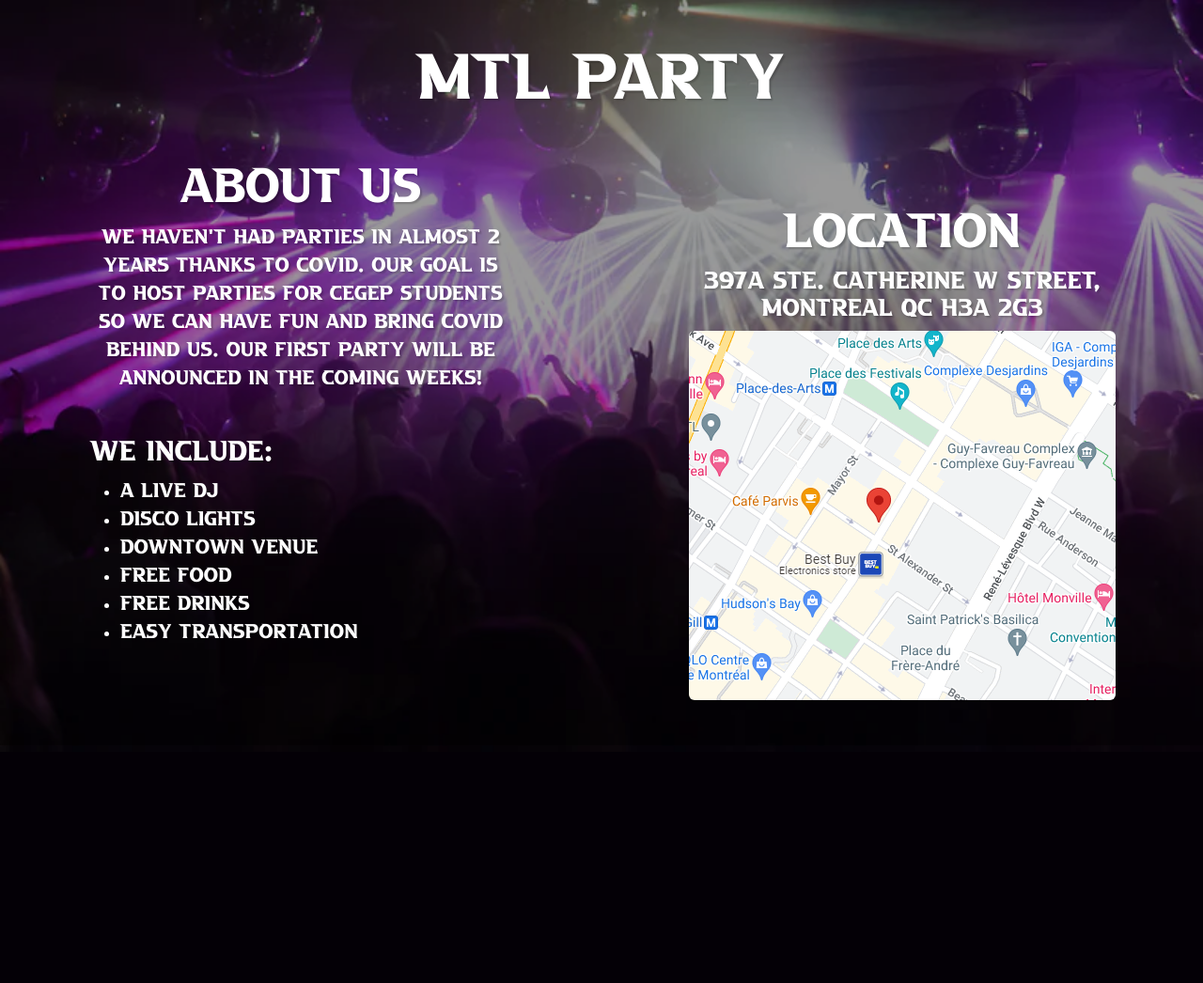
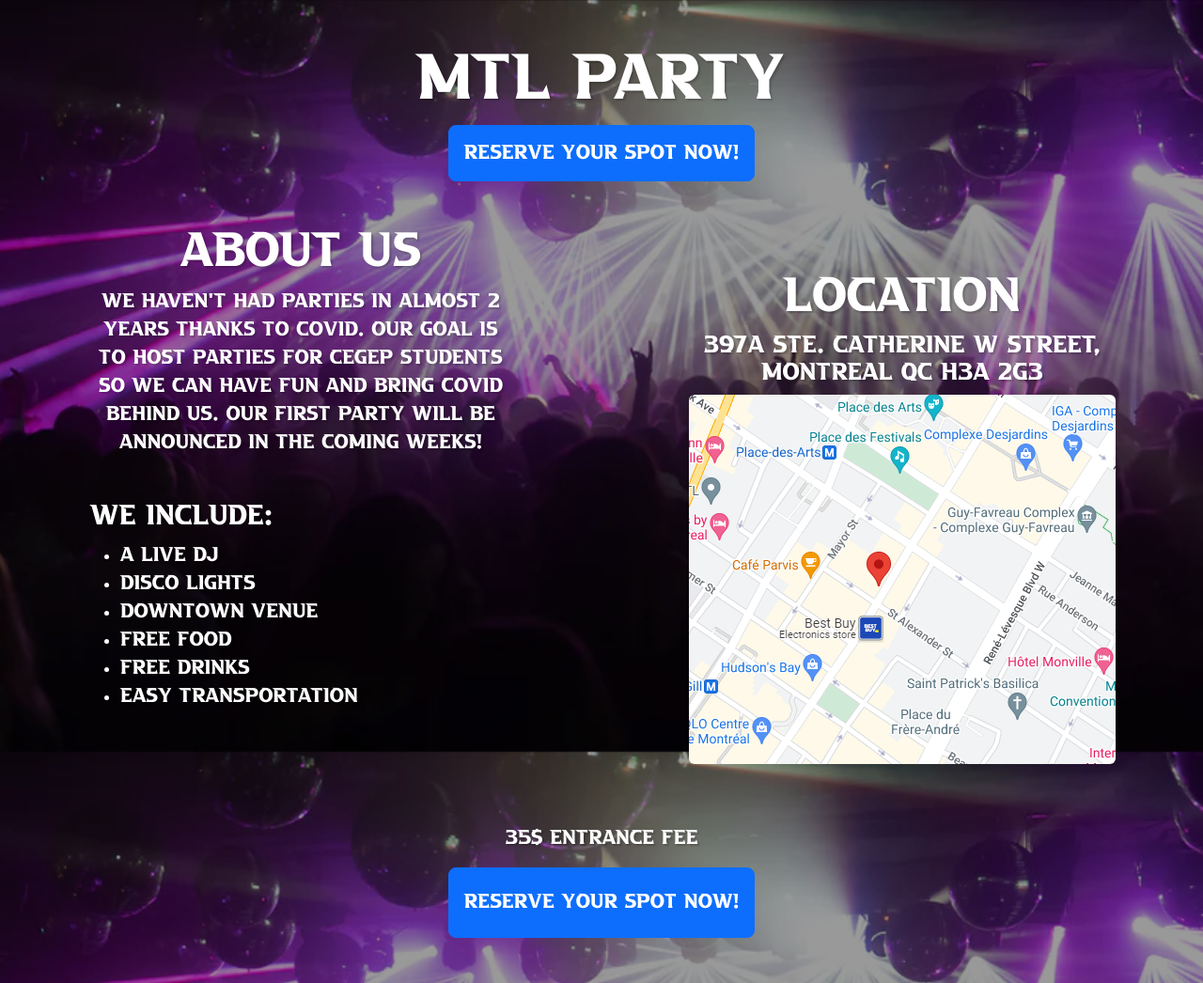
Before and after one commit to yanis-falaki/party-website, a Flask app: page / in a window 1280 px wide. Shown: the whole page at 94% size. Before the commit the page ends 762 px from the top, so only its background shows below. Run offline with Flask 2, Linux system fonts and the light colour scheme; some libraries are stand-ins or nearby versions.

Commit message:
Added purchase buttons, and downloaded bootstrap css for custom colors

```diff
--- a/templates/index.html
+++ b/templates/index.html
@@ -5,6 +5,9 @@
 {% block main %}
     <main class="container-fluid color-overlay">
         <h1 class="text-center mt-5">MTL PARTY</h1>
+        <div class="d-flex justify-content-center">
+            <button type="button" class="btn btn-lg btn-primary mx-auto" style="height: 60px" >Reserve your spot now!</button>
+        </div>
         <div class="row mt-5">
             <div class="col-lg-6 px-5">
                 <h2 class="text-center">About us</h2>
@@ -24,7 +27,11 @@
             <div class="col-lg-6 px-5">
                 <h2 class="text-center mt-5">Location</h2>
                 <h4 class="text-center px-4">397A Ste. Catherine W street, Montreal QC H3A 2G3</h3>
-                <img class="rounded mx-auto d-block mb-5" src="static/media/map.png">
+                <img class="img-fluid rounded mx-auto d-block mb-5" src="static/media/map.png">
+            </div>
+            <div class="col-12 px-5 d-flex flex-column mt-3">
+                <p class="mx-auto">35$ entrance fee</p>
+                <button type="button" class="btn btn-primary btn-lg mb-5 mx-auto" style="height: 75px">Reserve your spot now!</button>
             </div>
         </div>
     </main>
--- a/templates/layout.html
+++ b/templates/layout.html
@@ -1,8 +1,8 @@
 <!DOCTYPE html>
 <html>
     <head>
-        <!-- CSS only -->
-        <link href="https://cdn.jsdelivr.net/npm/bootstrap@5.2.0/dist/css/bootstrap.min.css" rel="stylesheet" integrity="sha384-gH2yIJqKdNHPEq0n4Mqa/HGKIhSkIHeL5AyhkYV8i59U5AR6csBvApHHNl/vI1Bx" crossorigin="anonymous">
+        <!-- CSS only, downloaded bootstrap css as a simple solution to customizing colors -->
+        <link href="{{ url_for('static', filename='bootstrap.css') }}" rel="stylesheet">
         <!-- JavaScript Bundle with Popper -->
         <script src="https://cdn.jsdelivr.net/npm/bootstrap@5.2.0/dist/js/bootstrap.bundle.min.js" integrity="sha384-A3rJD856KowSb7dwlZdYEkO39Gagi7vIsF0jrRAoQmDKKtQBHUuLZ9AsSv4jD4Xa" crossorigin="anonymous"></script>
 
```
Also changed, not shown: static/stylesheet.css (+0 -16 lines), static/stylesheet.scss (+0 -16 lines), 2 other files.
